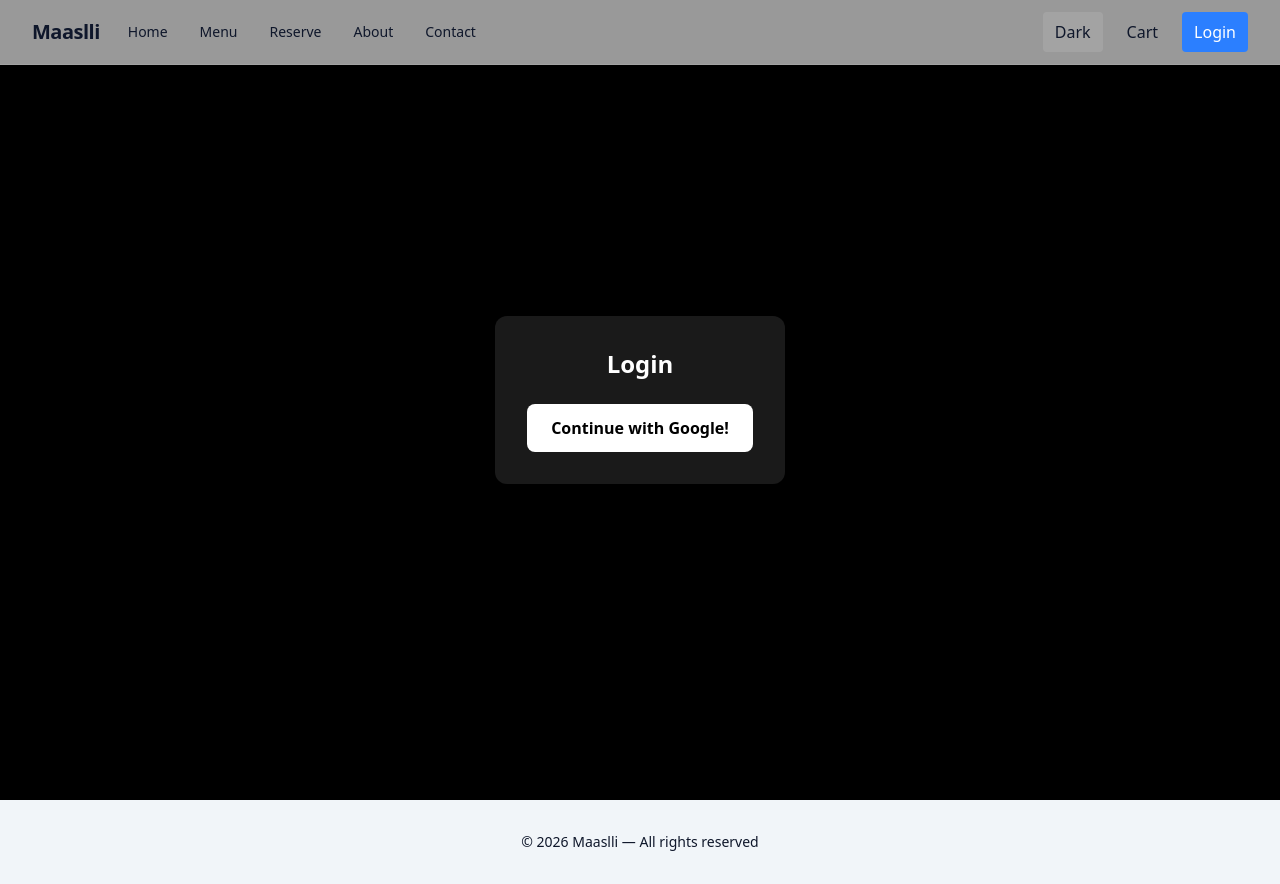
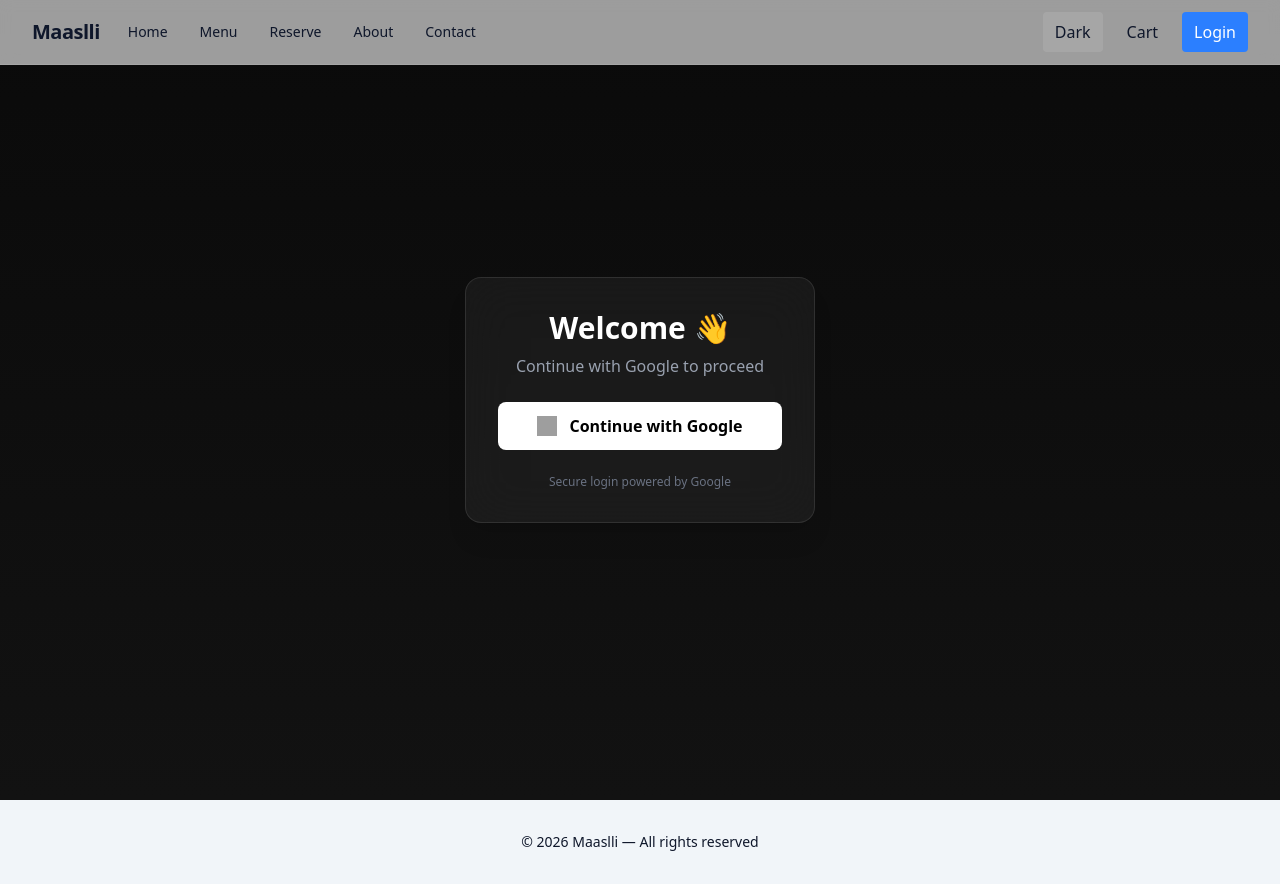
Before and after one commit to waisshaikh/tablioone, a React (Vite) app in the folder Frontend/: page /login in a window 1280 px wide. Built offline with nearby package versions, Linux system fonts and the light colour scheme; no server answers; grey boxes are pictures that could not be loaded.

Commit message:
feat: update Navbar and Login components for improved authentication flow and UI enhancements

```diff
--- a/Frontend/src/components/Navbar.jsx
+++ b/Frontend/src/components/Navbar.jsx
@@ -3,9 +3,11 @@ import React, { useEffect, useState } from "react";
 import { Link, useNavigate } from "react-router-dom";
 import { useCart } from "../context/CartContext";
 import { HiOutlineMenu, HiX } from "react-icons/hi";
-import { auth } from "../firebase"; // ✅ Auth only
+import { auth } from "../firebase";
 import { onAuthStateChanged, signOut } from "firebase/auth";
 import axios from "axios";
+
+const ADMIN_EMAIL = import.meta.env.VITE_ADMIN_EMAIL;
 
 const API_BASE = "http://localhost:5000"; // change if different
 
@@ -19,25 +21,27 @@ export default function Navbar({ theme, setTheme }) {
   const count =
     state?.items?.reduce((s, i) => s + (i.qty ?? i.quantity ?? 1), 0) || 0;
 
+  const isAdmin = user?.email === ADMIN_EMAIL;
+
   // Listen to Firebase Auth state (no Firestore)
   useEffect(() => {
     const unsub = onAuthStateChanged(auth, async (u) => {
       setUser(u || null);
       setProfile(null);
 
-      // If logged in, fetch profile from your MongoDB API using phone number
-      const phone = u?.phoneNumber || localStorage.getItem("userPhone");
-      if (phone) {
+      // If logged in, fetch profile from your MongoDB API using email number
+      const email = u?.email || localStorage.getItem("useremail");
+      if (email) {
         try {
           const res = await axios.get(
-            `${API_BASE}/api/users/${encodeURIComponent(phone)}`,
+            `${API_BASE}/api/users/${encodeURIComponent(email)}`,
             { withCredentials: true }
           );
           const doc = res.data?.user;
           if (doc) {
             setProfile({
-              name: doc.name || "",
-              dp: doc.profileImage || "", // Cloudinary URL if present
+              name: doc.name || u.displayName || "User",
+              dp: doc.profileImage || u.photoURL || "",
             });
           }
         } catch {
@@ -50,7 +54,7 @@ export default function Navbar({ theme, setTheme }) {
 
   const handleLogout = async () => {
     await signOut(auth);
-    localStorage.removeItem("userPhone");
+    localStorage.removeItem("useremail");
     setUser(null);
     setProfile(null);
     navigate("/login");
@@ -138,7 +142,7 @@ export default function Navbar({ theme, setTheme }) {
                 )}
               </Link>
 
-              {/* ✅ Auth Buttons (no Firestore) */}
+              {/*  Auth Buttons (no Firestore) */}
               {!user ? (
                 <Link
                   to="/login"
@@ -149,6 +153,17 @@ export default function Navbar({ theme, setTheme }) {
               ) : (
                 <>
                   <ProfileButton />
+
+                  {/* 🔥 ADMIN BUTTON ADD YAHI */}
+                  {isAdmin && (
+                    <button
+                      onClick={() => navigate("/admin")}
+                      className="px-3 py-2 rounded bg-purple-600 text-white hover:bg-purple-700"
+                    >
+                      Admin
+                    </button>
+                  )}
+
                   <button
                     onClick={handleLogout}
                     className="px-3 py-2 rounded bg-red-500 text-white hover:bg-red-600"
@@ -172,9 +187,8 @@ export default function Navbar({ theme, setTheme }) {
 
         {/* Mobile dropdown */}
         <div
-          className={`${
-            open ? "max-h-screen" : "max-h-0"
-          } md:hidden overflow-hidden transition-all`}
+          className={`${open ? "max-h-screen" : "max-h-0"
+            } md:hidden overflow-hidden transition-all`}
         >
           <div className="px-4 py-3 space-y-2 border-t border-white/10 bg-white/60 dark:bg-black/60">
             <Link onClick={() => setOpen(false)} to="/menu" className="block px-3 py-2 rounded">
--- a/Frontend/src/pages/LoginPhone.jsx
+++ b/Frontend/src/pages/LoginPhone.jsx
@@ -12,32 +12,48 @@ export default function Login() {
   const handleGoogleLogin = async () => {
     try {
       const provider = new GoogleAuthProvider();
-
       const result = await signInWithPopup(auth, provider);
 
-      const user = result.user;
+      console.log(" Logged in:", result.user);
 
-      console.log("✅ Logged in user:", user);
-
-      // redirect back
       navigate(from, { replace: true });
-    } catch (error) {
-      console.error("Login error:", error);
-      alert("Login failed");
+    } catch (err) {
+      console.error(err);
+      alert("Login failed!!");
     }
   };
 
   return (
-    <div className="min-h-screen flex items-center justify-center bg-black text-white">
-      <div className="bg-white/10 p-8 rounded-xl text-center">
-        <h1 className="text-2xl font-bold mb-6">Login</h1>
+    <div className="min-h-screen flex items-center justify-center bg-gradient-to-b from-[#0A0A0A] to-[#121212] text-white">
 
+      {/* Card */}
+      <div className="w-[350px] p-8 rounded-2xl bg-white/5 backdrop-blur-xl border border-white/10 shadow-xl text-center">
+
+        {/* Logo / Title */}
+        <h1 className="text-3xl font-bold mb-2">Welcome 👋</h1>
+        <p className="text-gray-400 mb-6">
+          Continue with Google to proceed
+        </p>
+
+        {/* Google Button */}
         <button
           onClick={handleGoogleLogin}
-          className="px-6 py-3 bg-white text-black rounded-lg font-semibold hover:bg-gray-200"
+          className="w-full flex items-center justify-center gap-3 bg-white text-black py-3 rounded-lg font-semibold hover:bg-gray-200 transition"
         >
-          Continue with Google!
+          {/* Google Icon */}
+          <img
+            src="https://www.gstatic.com/firebasejs/ui/2.0.0/images/auth/google.svg"
+            alt="google"
+            className="w-5 h-5"
+          />
+
+          Continue with Google
         </button>
+
+        {/* Small note */}
+        <p className="text-xs text-gray-500 mt-6">
+          Secure login powered by Google
+        </p>
       </div>
     </div>
   );
--- a/Frontend/src/pages/Profile.jsx
+++ b/Frontend/src/pages/Profile.jsx
@@ -1,7 +1,11 @@
 import React, { useEffect, useRef, useState } from "react";
 import axios from "axios";
+import { useNavigate } from "react-router-dom";
 import { onAuthStateChanged } from "firebase/auth";
+
 import { auth } from "../firebase";
+
+
 
 const API_BASE = import.meta.env.VITE_API_URL || "http://localhost:5000";
 
@@ -35,6 +39,8 @@ export default function Profile() {
     return;
   }
 
+
+
   let cancelled = false;
 
   (async () => {
@@ -59,7 +65,7 @@ export default function Profile() {
         if (userData.profileImage) {
           setPreview(userData.profileImage);
         } else if (user.photoURL) {
-          setPreview(user.photoURL); // 🔥 Google DP fallback
+          setPreview(user.photoURL); // Google DP fallback
         }
       }
     } catch (err) {
```
Also changed, not shown: 1 other file (tests, documents, lock files or other folders).
